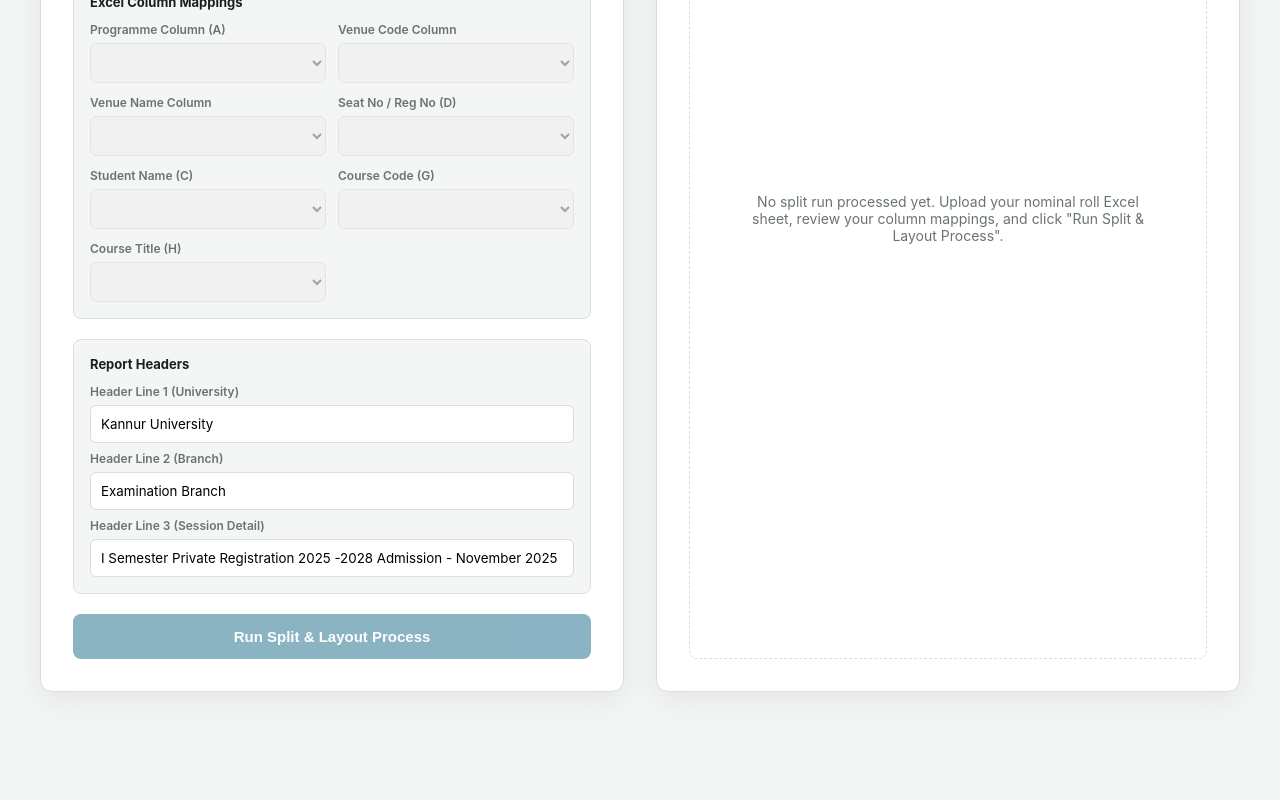
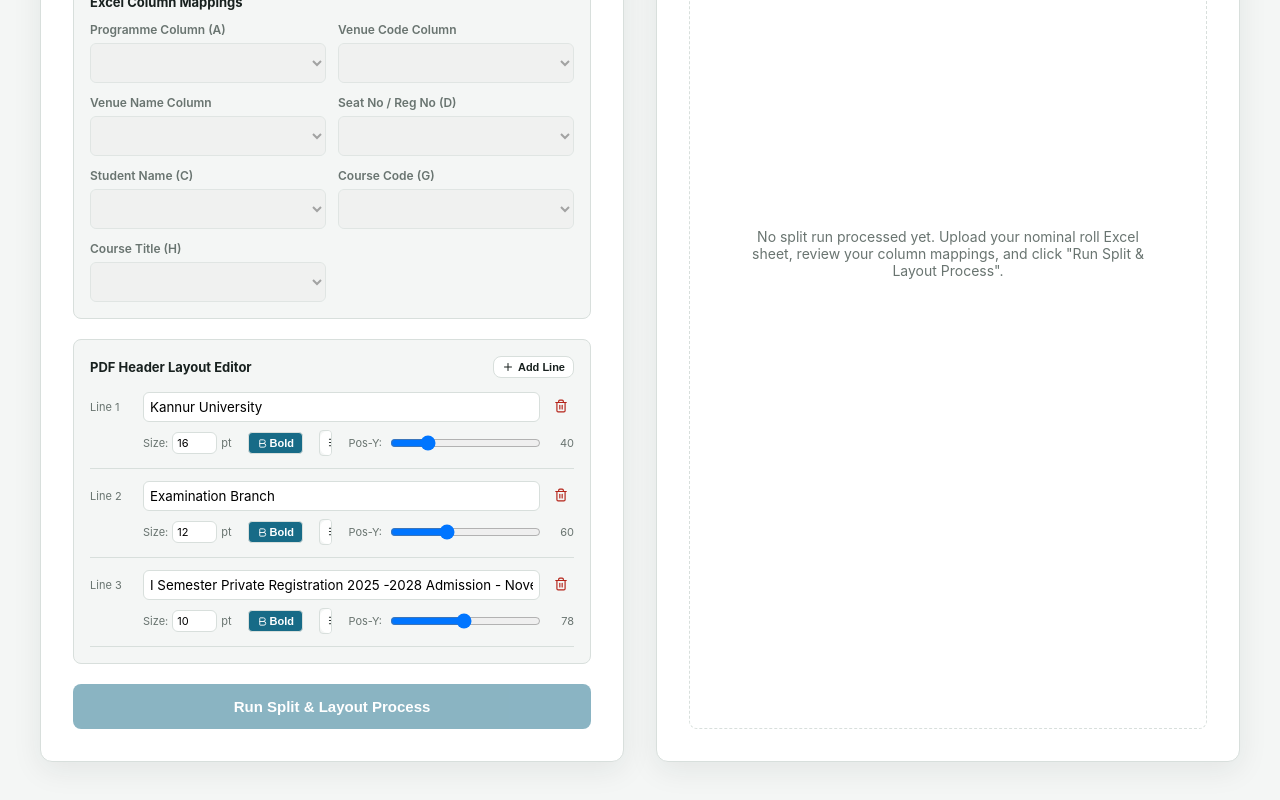
Before and after one commit to sam001ind/Report-studio, a React (Vite) app in the folder frontend/: page /sll-nominal in a window 1280 px wide. Shown: the part 494-1294 px from the top of the page. Before the commit the page ends 1258 px from the top, so only its background shows below. Built offline with nearby package versions, Linux system fonts and the light colour scheme.

Commit message:
Implement structured PDF Header Layout Editor with rich styling settings

```diff
--- a/frontend/src/pages/SllNominalPage.jsx
+++ b/frontend/src/pages/SllNominalPage.jsx
@@ -5,7 +5,7 @@ import { jsPDF } from 'jspdf';
 import autoTable from 'jspdf-autotable';
 import JSZip from 'jszip';
 import { useAuth } from '../context/AuthContext';
-import { Settings, Download, Eye, FileText } from 'lucide-react';
+import { Settings, Download, Eye, FileText, Plus, Trash2, AlignCenter, AlignLeft, AlignRight, Bold } from 'lucide-react';
 
 const SllNominalPage = () => {
   const { user } = useAuth();
@@ -28,12 +28,12 @@ const SllNominalPage = () => {
     courseTitle: 7
   });
 
-  // Custom Header Text Configuration
-  const [headerConfig, setHeaderConfig] = useState({
-    title: 'Kannur University',
-    subtitle: 'Examination Branch',
-    session: 'I Semester Private Registration 2025 -2028 Admission - November 2025'
-  });
+  // Dynamic Header Rich Lines (Structured Rich Text Editor for PDF)
+  const [headerLines, setHeaderLines] = useState([
+    { text: 'Kannur University', fontSize: 16, isBold: true, align: 'center', yOffset: 40 },
+    { text: 'Examination Branch', fontSize: 12, isBold: true, align: 'center', yOffset: 60 },
+    { text: 'I Semester Private Registration 2025 -2028 Admission - November 2025', fontSize: 10, isBold: true, align: 'center', yOffset: 78 }
+  ]);
 
   // Processing states
   const [isProcessing, setIsProcessing] = useState(false);
@@ -210,18 +210,21 @@ const SllNominalPage = () => {
       format: 'a4'
     });
 
-    // 1. Header Block
-    doc.setFont('Helvetica', 'bold');
-    doc.setFontSize(16);
-    doc.text(headerConfig.title, 297, 40, { align: 'center' });
+    // 1. Dynamic Header Block
+    headerLines.forEach((line) => {
+      if (!line.text.trim()) return;
+      doc.setFont('Helvetica', line.isBold ? 'bold' : 'normal');
+      doc.setFontSize(line.fontSize);
 
-    doc.setFontSize(12);
-    doc.text(headerConfig.subtitle, 297, 60, { align: 'center' });
+      let xPos = 297; // center
+      if (line.align === 'left') xPos = 40;
+      if (line.align === 'right') xPos = 550; // a4 width is 595 pt
 
-    doc.setFontSize(10);
-    doc.text(headerConfig.session, 297, 78, { align: 'center' });
+      doc.text(line.text, xPos, line.yOffset, { align: line.align });
+    });
 
     // 2. Metadata Info
+    doc.setFont('Helvetica', 'bold');
     doc.setFontSize(11);
     doc.text(`Programme: ${programmeName}`, 40, 110);
     doc.text(`Venue: ${venueName}`, 40, 128);
@@ -339,6 +342,24 @@ const SllNominalPage = () => {
     } catch (err) {
       setStatus(`Failed to generate ZIP: ${err.message}`, 'error');
     }
+  };
+
+  // Header Rich Text Editor Helper Actions
+  const updateHeaderLine = (index, key, value) => {
+    const updated = [...headerLines];
+    updated[index][key] = value;
+    setHeaderLines(updated);
+  };
+
+  const addHeaderLine = () => {
+    const lastLine = headerLines[headerLines.length - 1];
+    const newY = lastLine ? lastLine.yOffset + 18 : 40;
+    setHeaderLines([...headerLines, { text: '', fontSize: 10, isBold: false, align: 'center', yOffset: newY }]);
+  };
+
+  const removeHeaderLine = (index) => {
+    const updated = headerLines.filter((_, idx) => idx !== index);
+    setHeaderLines(updated);
   };
 
   return (
@@ -487,34 +508,113 @@ const SllNominalPage = () => {
             </div>
           </div>
 
-          {/* Header Text Configurations */}
-          <div style={{ border: '1px solid var(--line)', padding: '16px', borderRadius: '8px', background: 'var(--bg)' }}>
-            <strong style={{ fontSize: '13px', display: 'block', marginBottom: '12px' }}>Report Headers</strong>
-            <div style={{ display: 'flex', flexDirection: 'column', gap: '8px', fontSize: '12px' }}>
-              <div className="form-group">
-                <label>Header Line 1 (University)</label>
+          {/* Structured PDF Header Rich Text Style Manager */}
+          <div style={{ border: '1px solid var(--line)', padding: '16px', borderRadius: '8px', background: 'var(--bg)', display: 'flex', flexDirection: 'column', gap: '14px' }}>
+            <div style={{ display: 'flex', justifyContent: 'space-between', alignItems: 'center' }}>
+              <strong style={{ fontSize: '13px' }}>PDF Header Layout Editor</strong>
+              <button
+                onClick={addHeaderLine}
+                className="secondary"
+                style={{ padding: '4px 8px', fontSize: '11px', display: 'flex', alignItems: 'center', gap: '4px' }}
+              >
+                <Plus size={12} /> Add Line
+              </button>
+            </div>
+
+            <div style={{ display: 'flex', flexDirection: 'column', gap: '12px' }}>
+              {headerLines.map((line, idx) => (
+                <div key={idx} style={{ borderBottom: '1px solid var(--line)', paddingBottom: '12px', display: 'flex', flexDirection: 'column', gap: '8px' }}>
+                  <div style={{ display: 'flex', gap: '8px', alignItems: 'center' }}>
+                    <span style={{ fontSize: '11px', color: 'var(--muted)', width: '45px' }}>Line {idx+1}</span>
                     <input
                       type="text"
-                  value={headerConfig.title}
-                  onChange={(e) => setHeaderConfig({ ...headerConfig, title: e.target.value })}
+                      value={line.text}
+                      onChange={(e) => updateHeaderLine(idx, 'text', e.target.value)}
+                      placeholder={`Header Line Text ${idx+1}`}
+                      style={{ flex: 1, padding: '6px' }}
                     />
+                    <button
+                      onClick={() => removeHeaderLine(idx)}
+                      style={{ padding: '6px', background: 'transparent', border: 'none', color: 'var(--danger)', cursor: 'pointer' }}
+                      disabled={headerLines.length <= 1}
+                    >
+                      <Trash2 size={14} />
+                    </button>
                   </div>
-              <div className="form-group">
-                <label>Header Line 2 (Branch)</label>
+
+                  {/* Inline formatting controls */}
+                  <div style={{ display: 'flex', gap: '16px', alignItems: 'center', paddingLeft: '53px' }}>
+                    {/* Size selector */}
+                    <div style={{ display: 'flex', alignItems: 'center', gap: '4px' }}>
+                      <span style={{ fontSize: '11px', color: 'var(--muted)' }}>Size:</span>
                       <input
-                  type="text"
-                  value={headerConfig.subtitle}
-                  onChange={(e) => setHeaderConfig({ ...headerConfig, subtitle: e.target.value })}
+                        type="number"
+                        value={line.fontSize}
+                        onChange={(e) => updateHeaderLine(idx, 'fontSize', parseInt(e.target.value) || 10)}
+                        style={{ width: '45px', padding: '3px 4px', fontSize: '11px' }}
+                        min="6"
+                        max="32"
                       />
+                      <span style={{ fontSize: '11px', color: 'var(--muted)' }}>pt</span>
                     </div>
-              <div className="form-group">
-                <label>Header Line 3 (Session Detail)</label>
+
+                    {/* Bold Toggle */}
+                    <button
+                      onClick={() => updateHeaderLine(idx, 'isBold', !line.isBold)}
+                      style={{
+                        padding: '4px 8px',
+                        background: line.isBold ? 'var(--accent)' : 'var(--panel)',
+                        color: line.isBold ? 'white' : 'var(--ink)',
+                        border: '1px solid var(--line)',
+                        borderRadius: '4px',
+                        cursor: 'pointer',
+                        display: 'flex',
+                        alignItems: 'center',
+                        gap: '2px',
+                        fontSize: '11px'
+                      }}
+                    >
+                      <Bold size={11} /> {line.isBold ? 'Bold' : 'Normal'}
+                    </button>
+
+                    {/* Alignment */}
+                    <div style={{ display: 'flex', gap: '2px', border: '1px solid var(--line)', borderRadius: '4px', overflow: 'hidden' }}>
+                      <button
+                        onClick={() => updateHeaderLine(idx, 'align', 'left')}
+                        style={{ padding: '4px 8px', background: line.align === 'left' ? 'var(--accent)' : 'var(--panel)', color: line.align === 'left' ? 'white' : 'var(--ink)', border: 'none', cursor: 'pointer' }}
+                      >
+                        <AlignLeft size={11} />
+                      </button>
+                      <button
+                        onClick={() => updateHeaderLine(idx, 'align', 'center')}
+                        style={{ padding: '4px 8px', background: line.align === 'center' ? 'var(--accent)' : 'var(--panel)', color: line.align === 'center' ? 'white' : 'var(--ink)', border: 'none', cursor: 'pointer' }}
+                      >
+                        <AlignCenter size={11} />
+                      </button>
+                      <button
+                        onClick={() => updateHeaderLine(idx, 'align', 'right')}
+                        style={{ padding: '4px 8px', background: line.align === 'right' ? 'var(--accent)' : 'var(--panel)', color: line.align === 'right' ? 'white' : 'var(--ink)', border: 'none', cursor: 'pointer' }}
+                      >
+                        <AlignRight size={11} />
+                      </button>
+                    </div>
+
+                    {/* Vertical Position Offset slider */}
+                    <div style={{ display: 'flex', alignItems: 'center', gap: '6px', flex: 1 }}>
+                      <span style={{ fontSize: '11px', color: 'var(--muted)', whiteSpace: 'nowrap' }}>Pos-Y:</span>
                       <input
-                  type="text"
-                  value={headerConfig.session}
-                  onChange={(e) => setHeaderConfig({ ...headerConfig, session: e.target.value })}
+                        type="range"
+                        value={line.yOffset}
+                        onChange={(e) => updateHeaderLine(idx, 'yOffset', parseInt(e.target.value))}
+                        min="20"
+                        max="140"
+                        style={{ flex: 1, height: '4px', cursor: 'pointer' }}
                       />
+                      <span style={{ fontSize: '11px', color: 'var(--muted)', width: '25px', textAlign: 'right' }}>{line.yOffset}</span>
                     </div>
+                  </div>
+                </div>
+              ))}
             </div>
           </div>
 
```
Lines whose indentation alone changed are shown as unchanged.
